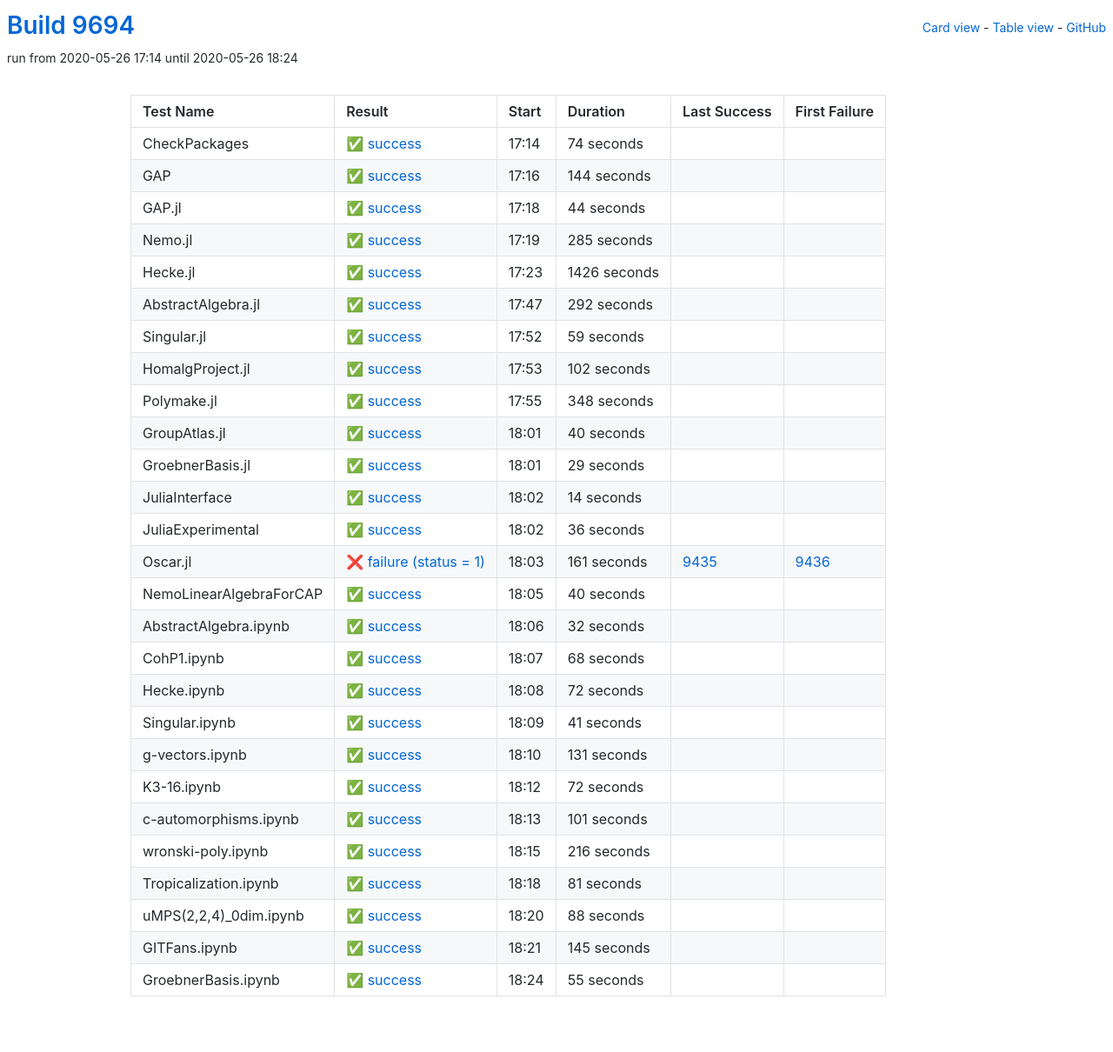
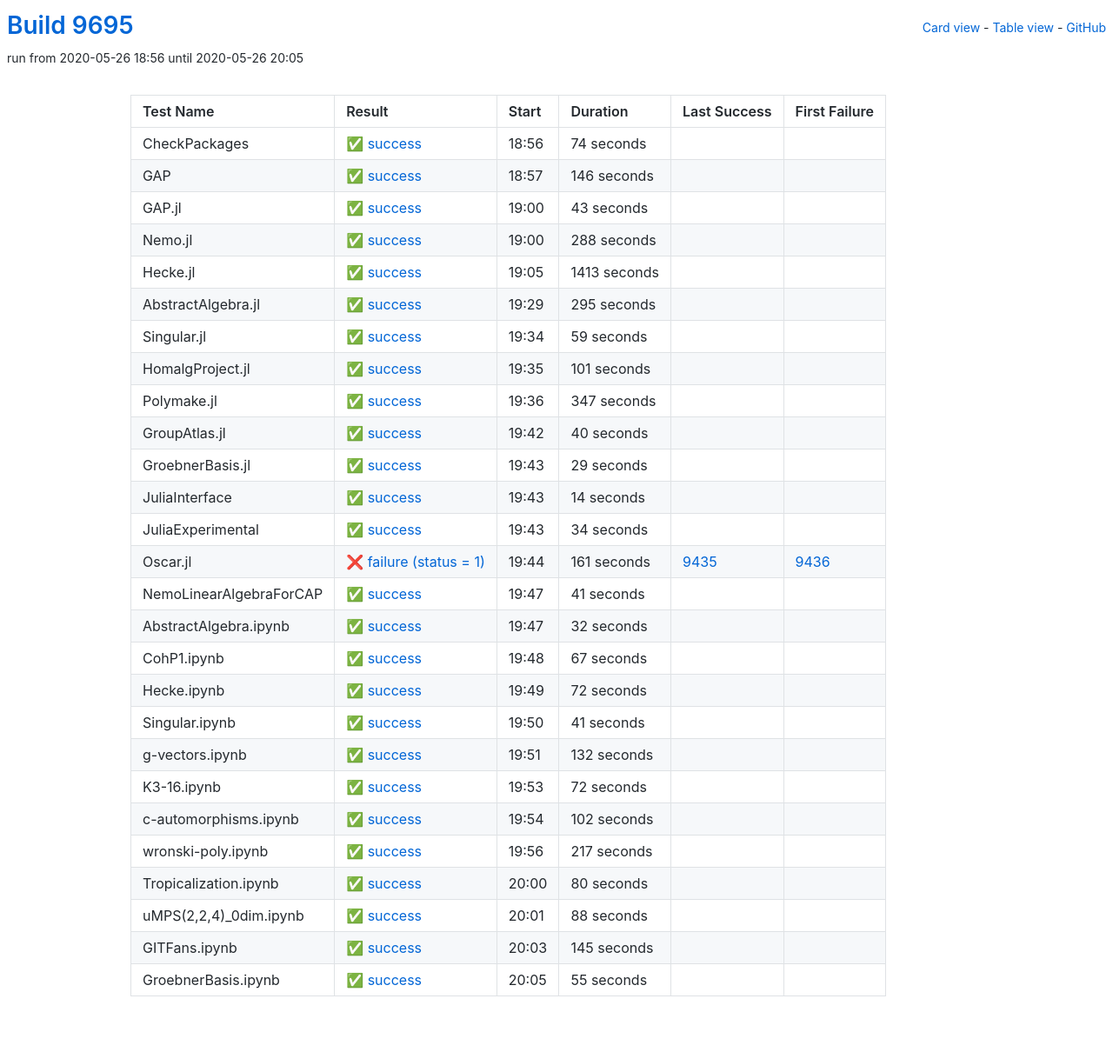
Before and after one commit to oscar-system/oscar-ci-status, a Jekyll site: the page built from table.html, in a window 1280 px wide. Shown: the whole page at 87% size. Built offline with Jekyll 4.4.1, drawn with Linux system fonts in a browser that asks for light colours.

Commit message:
Build 9695

```diff
--- a/_data/ci.yml
+++ b/_data/ci.yml
@@ -1,5 +1,5 @@
-build: 9694
-build_url: https://oscarci.mathematik.uni-kl.de/job/oscar/9694/
+build: 9695
+build_url: https://oscarci.mathematik.uni-kl.de/job/oscar/9695/
 job: oscar
 tests:
 - duration: 74
@@ -9,69 +9,69 @@
   id: checkpackages
   last_success: false
   last_success_url: null
-  log: https://oscarci.mathematik.uni-kl.de/job/oscar/9694/artifact/logs/build-9694/CheckPackages.log
+  log: https://oscarci.mathematik.uni-kl.de/job/oscar/9695/artifact/logs/build-9695/CheckPackages.log
   name: CheckPackages
-  start: 2020-05-26 17:14
+  start: 2020-05-26 18:56
   status: success
   success: true
-- duration: 144
+- duration: 146
   exitcode: 0
   first_failure: false
   first_failure_url: null
   id: gap
   last_success: false
   last_success_url: null
-  log: https://oscarci.mathematik.uni-kl.de/job/oscar/9694/artifact/logs/build-9694/GAP.log
+  log: https://oscarci.mathematik.uni-kl.de/job/oscar/9695/artifact/logs/build-9695/GAP.log
   name: GAP
-  start: 2020-05-26 17:16
+  start: 2020-05-26 18:57
   status: success
   success: true
-- duration: 44
+- duration: 43
   exitcode: 0
   first_failure: false
   first_failure_url: null
   id: gap-jl
   last_success: false
   last_success_url: null
-  log: https://oscarci.mathematik.uni-kl.de/job/oscar/9694/artifact/logs/build-9694/GAP.jl.log
+  log: https://oscarci.mathematik.uni-kl.de/job/oscar/9695/artifact/logs/build-9695/GAP.jl.log
   name: GAP.jl
-  start: 2020-05-26 17:18
+  start: 2020-05-26 19:00
   status: success
   success: true
-- duration: 285
+- duration: 288
   exitcode: 0
   first_failure: false
   first_failure_url: null
   id: nemo-jl
   last_success: false
   last_success_url: null
-  log: https://oscarci.mathematik.uni-kl.de/job/oscar/9694/artifact/logs/build-9694/Nemo.jl.log
+  log: https://oscarci.mathematik.uni-kl.de/job/oscar/9695/artifact/logs/build-9695/Nemo.jl.log
   name: Nemo.jl
-  start: 2020-05-26 17:19
+  start: 2020-05-26 19:00
   status: success
   success: true
-- duration: 1426
+- duration: 1413
   exitcode: 0
   first_failure: false
   first_failure_url: null
   id: hecke-jl
   last_success: false
   last_success_url: null
-  log: https://oscarci.mathematik.uni-kl.de/job/oscar/9694/artifact/logs/build-9694/Hecke.jl.log
+  log: https://oscarci.mathematik.uni-kl.de/job/oscar/9695/artifact/logs/build-9695/Hecke.jl.log
   name: Hecke.jl
-  start: 2020-05-26 17:23
+  start: 2020-05-26 19:05
   status: success
   success: true
-- duration: 292
+- duration: 295
   exitcode: 0
   first_failure: false
   first_failure_url: null
   id: abstractalgebra-jl
   last_success: false
   last_success_url: null
-  log: https://oscarci.mathematik.uni-kl.de/job/oscar/9694/artifact/logs/build-9694/AbstractAlgebra.jl.log
+  log: https://oscarci.mathematik.uni-kl.de/job/oscar/9695/artifact/logs/build-9695/AbstractAlgebra.jl.log
   name: AbstractAlgebra.jl
-  start: 2020-05-26 17:47
+  start: 2020-05-26 19:29
   status: success
   success: true
 - duration: 59
@@ -81,33 +81,33 @@
   id: singular-jl
   last_success: false
   last_success_url: null
-  log: https://oscarci.mathematik.uni-kl.de/job/oscar/9694/artifact/logs/build-9694/Singular.jl.log
+  log: https://oscarci.mathematik.uni-kl.de/job/oscar/9695/artifact/logs/build-9695/Singular.jl.log
   name: Singular.jl
-  start: 2020-05-26 17:52
+  start: 2020-05-26 19:34
   status: success
   success: true
-- duration: 102
+- duration: 101
   exitcode: 0
   first_failure: false
   first_failure_url: null
   id: homalgproject-jl
   last_success: false
   last_success_url: null
-  log: https://oscarci.mathematik.uni-kl.de/job/oscar/9694/artifact/logs/build-9694/HomalgProject.jl.log
+  log: https://oscarci.mathematik.uni-kl.de/job/oscar/9695/artifact/logs/build-9695/HomalgProject.jl.log
   name: HomalgProject.jl
-  start: 2020-05-26 17:53
+  start: 2020-05-26 19:35
   status: success
   success: true
-- duration: 348
+- duration: 347
   exitcode: 0
   first_failure: false
   first_failure_url: null
   id: polymake-jl
   last_success: false
   last_success_url: null
-  log: https://oscarci.mathematik.uni-kl.de/job/oscar/9694/artifact/logs/build-9694/Polymake.jl.log
+  log: https://oscarci.mathematik.uni-kl.de/job/oscar/9695/artifact/logs/build-9695/Polymake.jl.log
   name: Polymake.jl
-  start: 2020-05-26 17:55
+  start: 2020-05-26 19:36
   status: success
   success: true
 - duration: 40
@@ -117,9 +117,9 @@
   id: groupatlas-jl
   last_success: false
   last_success_url: null
-  log: https://oscarci.mathematik.uni-kl.de/job/oscar/9694/artifact/logs/build-9694/GroupAtlas.jl.log
+  log: https://oscarci.mathematik.uni-kl.de/job/oscar/9695/artifact/logs/build-9695/GroupAtlas.jl.log
   name: GroupAtlas.jl
-  start: 2020-05-26 18:01
+  start: 2020-05-26 19:42
   status: success
   success: true
 - duration: 29
@@ -129,9 +129,9 @@
   id: groebnerbasis-jl
   last_success: false
   last_success_url: null
-  log: https://oscarci.mathematik.uni-kl.de/job/oscar/9694/artifact/logs/build-9694/GroebnerBasis.jl.log
+  log: https://oscarci.mathematik.uni-kl.de/job/oscar/9695/artifact/logs/build-9695/GroebnerBasis.jl.log
   name: GroebnerBasis.jl
-  start: 2020-05-26 18:01
+  start: 2020-05-26 19:43
   status: success
   success: true
 - duration: 14
@@ -141,21 +141,21 @@
   id: juliainterface
   last_success: false
   last_success_url: null
-  log: https://oscarci.mathematik.uni-kl.de/job/oscar/9694/artifact/logs/build-9694/JuliaInterface.log
+  log: https://oscarci.mathematik.uni-kl.de/job/oscar/9695/artifact/logs/build-9695/JuliaInterface.log
   name: JuliaInterface
-  start: 2020-05-26 18:02
+  start: 2020-05-26 19:43
   status: success
   success: true
-- duration: 36
+- duration: 34
   exitcode: 0
   first_failure: false
   first_failure_url: null
   id: juliaexperimental
   last_success: false
   last_success_url: null
-  log: https://oscarci.mathematik.uni-kl.de/job/oscar/9694/artifact/logs/build-9694/JuliaExperimental.log
+  log: https://oscarci.mathematik.uni-kl.de/job/oscar/9695/artifact/logs/build-9695/JuliaExperimental.log
   name: JuliaExperimental
-  start: 2020-05-26 18:02
+  start: 2020-05-26 19:43
   status: success
   success: true
 - duration: 161
@@ -165,21 +165,21 @@
   id: oscar-jl
   last_success: 9435
   last_success_url: https://oscarci.mathematik.uni-kl.de/job/oscar/9435/
-  log: https://oscarci.mathematik.uni-kl.de/job/oscar/9694/artifact/logs/build-9694/Oscar.jl.log
+  log: https://oscarci.mathematik.uni-kl.de/job/oscar/9695/artifact/logs/build-9695/Oscar.jl.log
   name: Oscar.jl
-  start: 2020-05-26 18:03
+  start: 2020-05-26 19:44
   status: failure
   success: false
-- duration: 40
+- duration: 41
   exitcode: 0
   first_failure: false
   first_failure_url: null
   id: nemolinearalgebraforcap
   last_success: false
   last_success_url: null
-  log: https://oscarci.mathematik.uni-kl.de/job/oscar/9694/artifact/logs/build-9694/NemoLinearAlgebraForCAP.log
+  log: https://oscarci.mathematik.uni-kl.de/job/oscar/9695/artifact/logs/build-9695/NemoLinearAlgebraForCAP.log
   name: NemoLinearAlgebraForCAP
-  start: 2020-05-26 18:05
+  start: 2020-05-26 19:47
   status: success
   success: true
 - duration: 32
@@ -189,21 +189,21 @@
   id: abstractalgebra-ipynb
   last_success: false
   last_success_url: null
-  log: https://oscarci.mathematik.uni-kl.de/job/oscar/9694/artifact/logs/build-9694/AbstractAlgebra.ipynb.log
+  log: https://oscarci.mathematik.uni-kl.de/job/oscar/9695/artifact/logs/build-9695/AbstractAlgebra.ipynb.log
   name: AbstractAlgebra.ipynb
-  start: 2020-05-26 18:06
+  start: 2020-05-26 19:47
   status: success
   success: true
-- duration: 68
+- duration: 67
   exitcode: 0
   first_failure: false
   first_failure_url: null
   id: cohp1-ipynb
   last_success: false
   last_success_url: null
-  log: https://oscarci.mathematik.uni-kl.de/job/oscar/9694/artifact/logs/build-9694/CohP1.ipynb.log
+  log: https://oscarci.mathematik.uni-kl.de/job/oscar/9695/artifact/logs/build-9695/CohP1.ipynb.log
   name: CohP1.ipynb
-  start: 2020-05-26 18:07
+  start: 2020-05-26 19:48
   status: success
   success: true
 - duration: 72
@@ -213,9 +213,9 @@
   id: hecke-ipynb
   last_success: false
   last_success_url: null
-  log: https://oscarci.mathematik.uni-kl.de/job/oscar/9694/artifact/logs/build-9694/Hecke.ipynb.log
+  log: https://oscarci.mathematik.uni-kl.de/job/oscar/9695/artifact/logs/build-9695/Hecke.ipynb.log
   name: Hecke.ipynb
-  start: 2020-05-26 18:08
+  start: 2020-05-26 19:49
   status: success
   success: true
 - duration: 41
@@ -225,21 +225,21 @@
   id: singular-ipynb
   last_success: false
   last_success_url: null
-  log: https://oscarci.mathematik.uni-kl.de/job/oscar/9694/artifact/logs/build-9694/Singular.ipynb.log
+  log: https://oscarci.mathematik.uni-kl.de/job/oscar/9695/artifact/logs/build-9695/Singular.ipynb.log
   name: Singular.ipynb
-  start: 2020-05-26 18:09
+  start: 2020-05-26 19:50
   status: success
   success: true
-- duration: 131
+- duration: 132
   exitcode: 0
   first_failure: false
   first_failure_url: null
   id: g-vectors-ipynb
   last_success: false
   last_success_url: null
-  log: https://oscarci.mathematik.uni-kl.de/job/oscar/9694/artifact/logs/build-9694/g-vectors.ipynb.log
+  log: https://oscarci.mathematik.uni-kl.de/job/oscar/9695/artifact/logs/build-9695/g-vectors.ipynb.log
   name: g-vectors.ipynb
-  start: 2020-05-26 18:10
+  start: 2020-05-26 19:51
   status: success
   success: true
 - duration: 72
@@ -249,45 +249,45 @@
   id: k3-16-ipynb
   last_success: false
   last_success_url: null
-  log: https://oscarci.mathematik.uni-kl.de/job/oscar/9694/artifact/logs/build-9694/K3-16.ipynb.log
+  log: https://oscarci.mathematik.uni-kl.de/job/oscar/9695/artifact/logs/build-9695/K3-16.ipynb.log
   name: K3-16.ipynb
-  start: 2020-05-26 18:12
+  start: 2020-05-26 19:53
   status: success
   success: true
-- duration: 101
+- duration: 102
   exitcode: 0
   first_failure: false
   first_failure_url: null
   id: c-automorphisms-ipynb
   last_success: false
   last_success_url: null
-  log: https://oscarci.mathematik.uni-kl.de/job/oscar/9694/artifact/logs/build-9694/c-automorphisms.ipynb.log
+  log: https://oscarci.mathematik.uni-kl.de/job/oscar/9695/artifact/logs/build-9695/c-automorphisms.ipynb.log
   name: c-automorphisms.ipynb
-  start: 2020-05-26 18:13
+  start: 2020-05-26 19:54
   status: success
   success: true
-- duration: 216
+- duration: 217
   exitcode: 0
   first_failure: false
   first_failure_url: null
   id: wronski-poly-ipynb
   last_success: false
   last_success_url: null
-  log: https://oscarci.mathematik.uni-kl.de/job/oscar/9694/artifact/logs/build-9694/wronski-poly.ipynb.log
+  log: https://oscarci.mathematik.uni-kl.de/job/oscar/9695/artifact/logs/build-9695/wronski-poly.ipynb.log
   name: wronski-poly.ipynb
-  start: 2020-05-26 18:15
+  start: 2020-05-26 19:56
   status: success
   success: true
-- duration: 81
+- duration: 80
   exitcode: 0
   first_failure: false
   first_failure_url: null
   id: tropicalization-ipynb
   last_success: false
   last_success_url: null
-  log: https://oscarci.mathematik.uni-kl.de/job/oscar/9694/artifact/logs/build-9694/Tropicalization.ipynb.log
+  log: https://oscarci.mathematik.uni-kl.de/job/oscar/9695/artifact/logs/build-9695/Tropicalization.ipynb.log
   name: Tropicalization.ipynb
-  start: 2020-05-26 18:18
+  start: 2020-05-26 20:00
   status: success
   success: true
 - duration: 88
@@ -297,9 +297,9 @@
   id: umps-2-2-4-0dim-ipynb
   last_success: false
   last_success_url: null
-  log: https://oscarci.mathematik.uni-kl.de/job/oscar/9694/artifact/logs/build-9694/uMPS-2-2-4-_0dim.ipynb.log
+  log: https://oscarci.mathematik.uni-kl.de/job/oscar/9695/artifact/logs/build-9695/uMPS-2-2-4-_0dim.ipynb.log
   name: uMPS(2,2,4)_0dim.ipynb
-  start: 2020-05-26 18:20
+  start: 2020-05-26 20:01
   status: success
   success: true
 - duration: 145
@@ -309,9 +309,9 @@
   id: gitfans-ipynb
   last_success: false
   last_success_url: null
-  log: https://oscarci.mathematik.uni-kl.de/job/oscar/9694/artifact/logs/build-9694/GITFans.ipynb.log
+  log: https://oscarci.mathematik.uni-kl.de/job/oscar/9695/artifact/logs/build-9695/GITFans.ipynb.log
   name: GITFans.ipynb
-  start: 2020-05-26 18:21
+  start: 2020-05-26 20:03
   status: success
   success: true
 - duration: 55
@@ -321,8 +321,8 @@
   id: groebnerbasis-ipynb
   last_success: false
   last_success_url: null
-  log: https://oscarci.mathematik.uni-kl.de/job/oscar/9694/artifact/logs/build-9694/GroebnerBasis.ipynb.log
+  log: https://oscarci.mathematik.uni-kl.de/job/oscar/9695/artifact/logs/build-9695/GroebnerBasis.ipynb.log
   name: GroebnerBasis.ipynb
-  start: 2020-05-26 18:24
+  start: 2020-05-26 20:05
   status: success
   success: true
```
Also changed, not shown: README.md.
